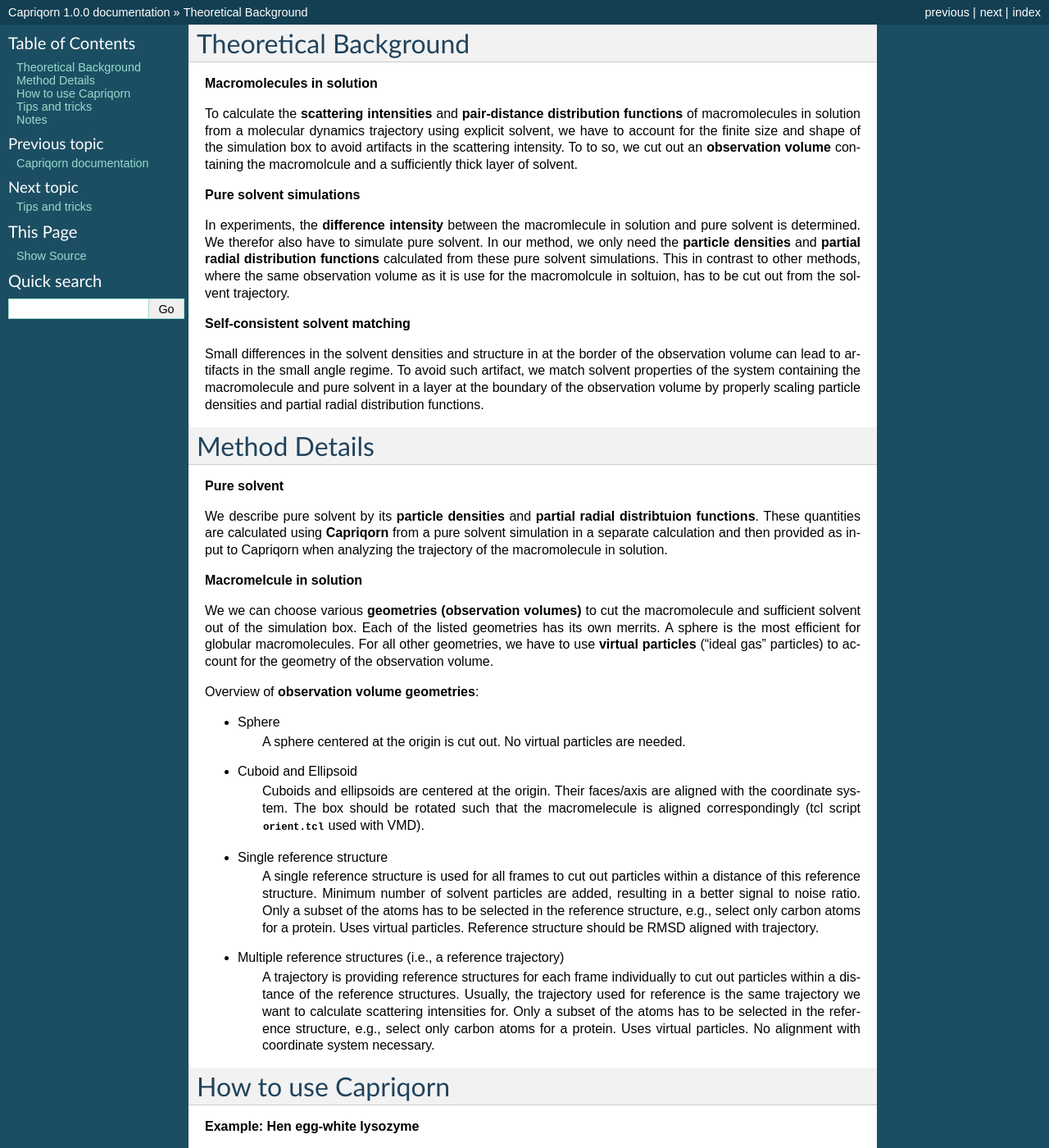
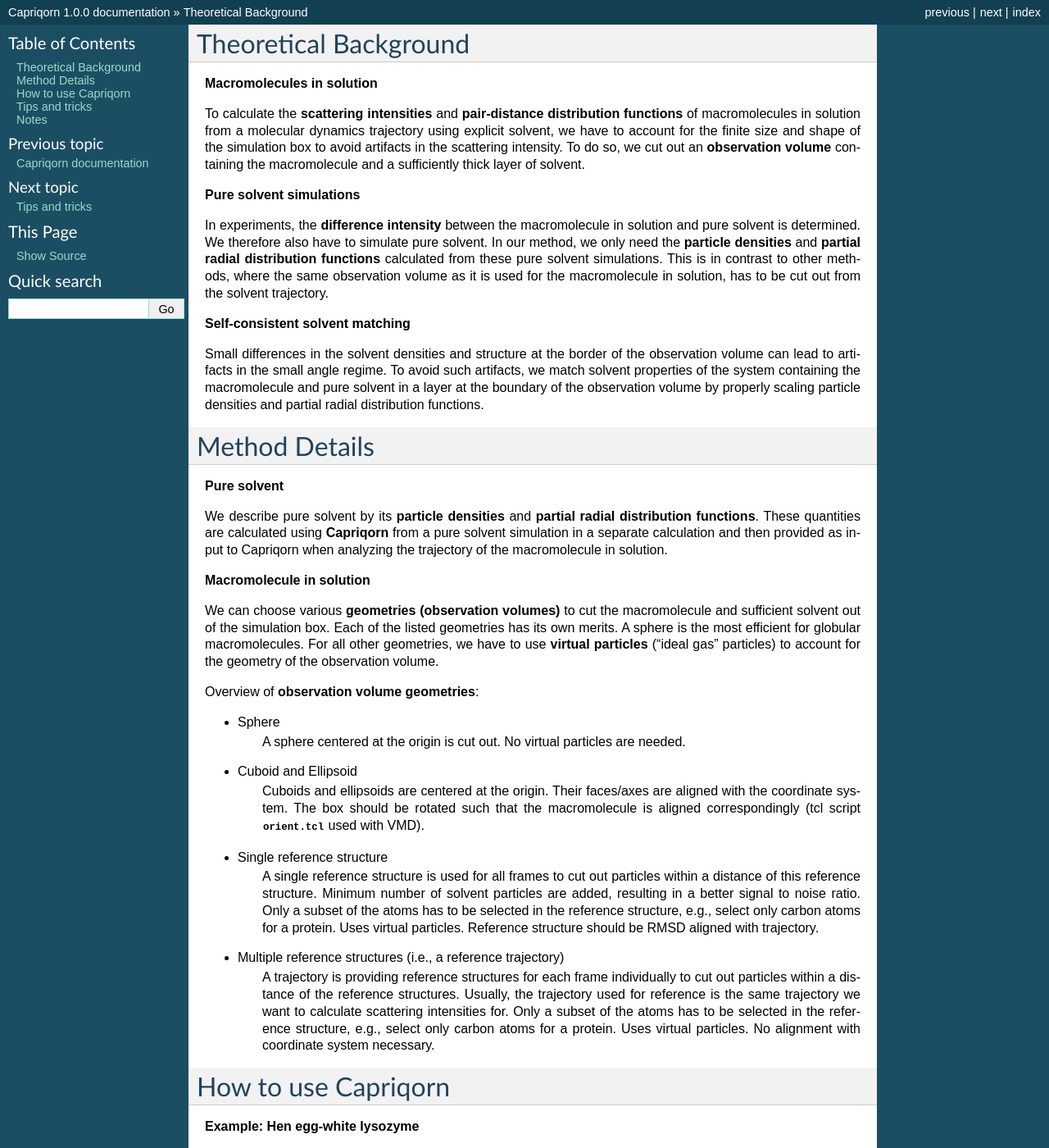
Before and after one commit to bio-phys/capriqorn, a Sphinx documentation site: the page built from doc/manual.rst, in a window 1280 px wide and 1400 px high. Shown: the whole window at 82% size. Built offline with Sphinx 7.4.7, drawn with Linux system fonts in a browser that asks for light colours; some of the changed text lies outside the part shown.

Commit message:
I edited the 'manual.rst' file.

```diff
--- a/doc/manual.rst
+++ b/doc/manual.rst
@@ -4,33 +4,33 @@
 
 **Macromolecules in solution**
 
-To calculate the **scattering intensities** and **pair-distance distribution functions** of macromolecules in solution from a molecular dynamics trajectory using explicit solvent, we have to account for the finite size and shape of the simulation box to avoid artifacts in the scattering intensity.  To to so, we cut out an **observation volume** containing the macromolcule and a sufficiently thick layer of solvent.
+To calculate the **scattering intensities** and **pair-distance distribution functions** of macromolecules in solution from a molecular dynamics trajectory using explicit solvent, we have to account for the finite size and shape of the simulation box to avoid artifacts in the scattering intensity.  To do so, we cut out an **observation volume** containing the macromolecule and a sufficiently thick layer of solvent.
 
 **Pure solvent simulations**
 
-In experiments, the **difference intensity** between the macromlecule in solution and pure solvent is determined. We therefor also have to simulate pure solvent. In our method, we only need the **particle densities** and **partial radial distribution functions** calculated from these pure solvent simulations. This in contrast to other methods, where the same observation volume as it is use for the macromolcule in soltuion, has to be cut out from the solvent trajectory.
+In experiments, the **difference intensity** between the macromolecule in solution and pure solvent is determined. We therefore also have to simulate pure solvent. In our method, we only need the **particle densities** and **partial radial distribution functions** calculated from these pure solvent simulations. This is in contrast to other methods, where the same observation volume as it is used for the macromolecule in solution, has to be cut out from the solvent trajectory.
 
 **Self-consistent solvent matching**
 
-Small differences in the solvent densities and structure in at the border of the observation volume can lead to artifacts in the small angle regime. To avoid such artifact, we match solvent properties of the system containing the macromolecule and pure solvent in a layer at the boundary of the observation volume by properly scaling particle densities and partial radial distribution functions.
+Small differences in the solvent densities and structure at the border of the observation volume can lead to artifacts in the small angle regime. To avoid such artifacts, we match solvent properties of the system containing the macromolecule and pure solvent in a layer at the boundary of the observation volume by properly scaling particle densities and partial radial distribution functions.
 
 Method Details
 ==============
 
 **Pure solvent**
 
-We describe pure solvent by its **particle densities** and **partial radial distribtuion functions**. These quantities are calculated using **Capriqorn** from a pure solvent simulation in a separate calculation and then provided as input to Capriqorn when analyzing the trajectory of the macromolecule in solution.
+We describe pure solvent by its **particle densities** and **partial radial distribution functions**. These quantities are calculated using **Capriqorn** from a pure solvent simulation in a separate calculation and then provided as input to Capriqorn when analyzing the trajectory of the macromolecule in solution.
 
-**Macromelcule in solution**
+**Macromolecule in solution**
 
-We we can choose various **geometries (observation volumes)** to cut the macromolecule and sufficient solvent out of the simulation box. Each of the listed geometries has its own merrits. A sphere is the most efficient for globular macromolecules. For all other geometries, we have to use **virtual particles** ("ideal gas" particles) to account for the geometry of the observation volume.
+We can choose various **geometries (observation volumes)** to cut the macromolecule and sufficient solvent out of the simulation box. Each of the listed geometries has its own merits. A sphere is the most efficient for globular macromolecules. For all other geometries, we have to use **virtual particles** ("ideal gas" particles) to account for the geometry of the observation volume.
 
 Overview of **observation volume geometries**:
 
 * Sphere
     A sphere centered at the origin is cut out. No virtual particles are needed.
 * Cuboid and Ellipsoid
-    Cuboids and ellipsoids are centered at the origin. Their faces/axis are aligned with the coordinate system. The box should be rotated such that the macromelecule is aligned correspondingly (tcl script :download:`orient.tcl <./scripts/orient.tcl>` used with VMD).
+    Cuboids and ellipsoids are centered at the origin. Their faces/axes are aligned with the coordinate system. The box should be rotated such that the macromolecule is aligned correspondingly (tcl script :download:`orient.tcl <./scripts/orient.tcl>` used with VMD).
 * Single reference structure
     A single reference structure is used for all frames to cut out particles within a distance of this reference structure. Minimum number of solvent particles are added, resulting in a better signal to noise ratio. Only a subset of the atoms has to be selected in the reference structure, e.g., select only carbon atoms for a protein. Uses virtual particles. Reference structure should be RMSD aligned with trajectory.
 * Multiple reference structures (i.e., a reference trajectory)
@@ -51,7 +51,7 @@
         * PDB file (provides atom names)
         * Trajectory file
     * Mapping of atom names to element names
-        Different force fields use different atom names. We have to map these names onto the corresponding element names, which determine the form factors for each element. This information is saved in a file we usually call *alias.dat*. This file contains the atom name provided by the force field in the first column and  the element name in the second column.
+        Different force fields use different atom names. We have to map these names onto the corresponding element names, which determine the form factors for each element. This information is saved in a file we usually call *alias.dat*. This file contains the atom name provided by the force field in the first column and the element name in the second column.
         The bash script :download:`get_aliases_initial_guess_from_pdb.sh <./scripts/get_aliases_initial_guess_from_pdb.sh>` extracts atom names from a pdb and provides a first guess of the element names.
         **!!!YOU HAVE TO EDIT THIS FILE BY HAND AND MAKE CORRECTIONS!!!**
 
@@ -60,7 +60,7 @@
     * The composition of the pure solvent should be the same as in the simulation of the macromolecule.
 
 
-#. **Macromelcule in solution**
+#. **Macromolecule in solution**
 
     * Preparation of the trajectory
 
```
Also changed, not shown: other parts of doc/manual.rst (+2 -2 lines).
